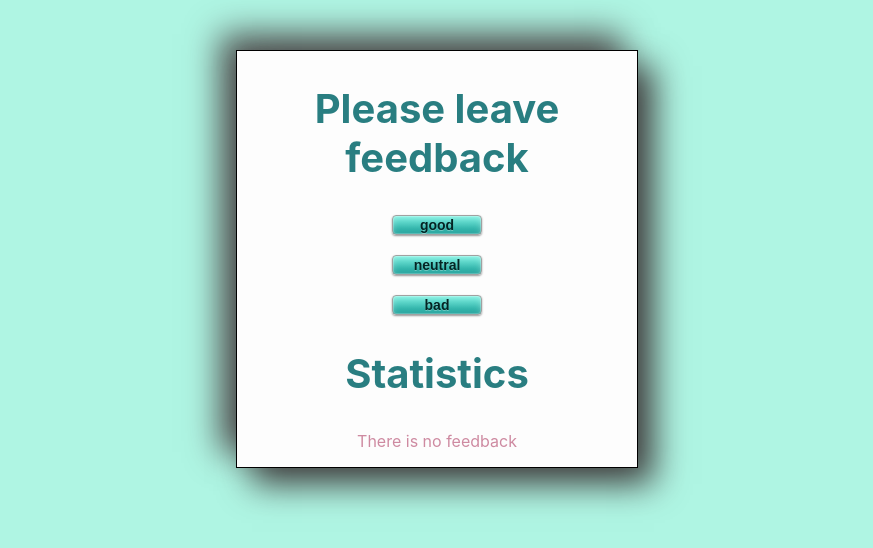
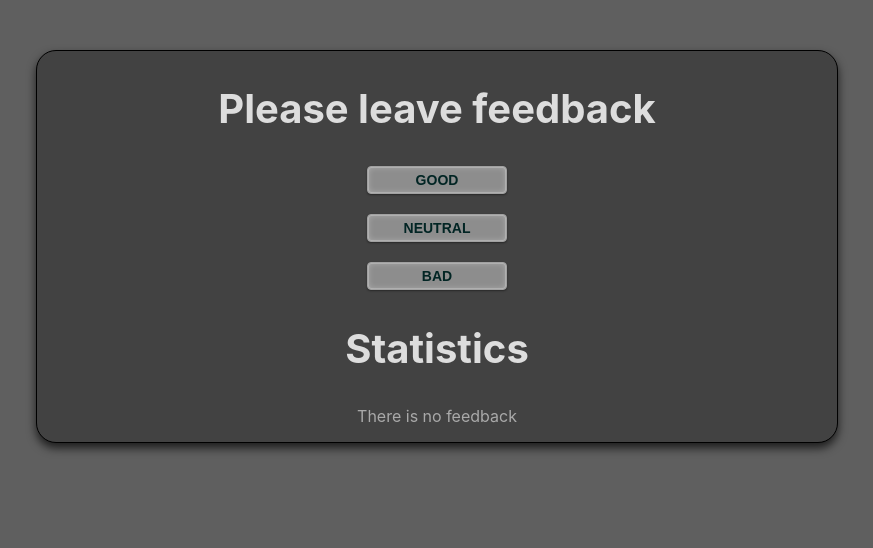
Before and after one commit to marrakeshn/goit-react-hw-02-feedback, a React (Create React App) app: page / in a window 1280 px wide. Shown: the top 548 px of the page, without its empty margins (203-1076 px from the left). Built offline with nearby package versions, Linux system fonts and the light colour scheme.

Commit message:
done feedback form
done task 3 and 4, add styles

```diff
--- a/src/components/App.jsx
+++ b/src/components/App.jsx
@@ -1,5 +1,5 @@
 import React, { Component } from 'react';
-import styles from './App.module.css';
+import style from './App.module.css';
 import Section from './Section/Section';
 import FeedbackOptions from './FeedbackOptions/FeedbackOptions';
 import Statistics from './Statistics/Statistics';
@@ -13,8 +13,8 @@ class App extends Component {
   };
 
   onLeaveFeedback = state => {
-    this.setState(previousState => ({
-      [state]: previousState[state] + 1,
+    this.setState(prevState => ({
+      [state]: prevState[state] + 1,
     }));
   };
 
@@ -33,7 +33,7 @@ class App extends Component {
     const options = Object.keys(this.state);
 
     return (
-      <div className={styles.container}>
+      <div className={style.container}>
         <Section title="Please leave feedback">
           <FeedbackOptions
             options={options}
--- a/src/components/App.module.css
+++ b/src/components/App.module.css
@@ -1,8 +1,8 @@
 .container {
     margin: 50px auto;
-    width: 400px;
-    /* padding: 10px; */
+    width: 800px;
     border: 1px solid black;
-    box-shadow: 1rem 1rem 2rem rgb(65, 64, 64), -1rem -1rem 2rem rgb(82, 81, 81);
-    background-color: rgb(253, 253, 253);
+    border-radius: 20px;
+    box-shadow: 0px 5px 10px 0px rgba(0, 0, 0, 0.7);
+    background-color: #424242;
 }
--- a/src/components/FeedbackOptions/FeedbackOptions.jsx
+++ b/src/components/FeedbackOptions/FeedbackOptions.jsx
@@ -1,5 +1,5 @@
+import style from './FeedbackOptions.module.css';
 import PropTypes from 'prop-types';
-import styles from './FeedbackOptions.module.css';
 
 const FeedbackOptions = ({ options, onLeaveFeedback }) => {
   return (
@@ -11,6 +11,7 @@ const FeedbackOptions = ({ options, onLeaveFeedback }) => {
               type="button"
               onClick={() => onLeaveFeedback(option)}
               key={option}
+              className={style.btn}
             >
               {option}
             </button>
--- a/src/components/FeedbackOptions/FeedbackOptions.module.css
+++ b/src/components/FeedbackOptions/FeedbackOptions.module.css
@@ -1,45 +1,26 @@
-button {
+.btn {
     font-size: 14px;
     text-decoration: none;
+    text-transform: uppercase;
     cursor: pointer;
     display: block;
-    width: 90px;
+    width: 140px;
     font-weight: bold;
     margin: 20px auto;
     text-align: center;
-    padding: 1px 5px;
+    padding: 5px 10px;
     color: #022524;
-    -webkit-border-radius: 4px;
-    -moz-border-radius: 4px;
     border-radius: 4px;
-    text-shadow: 0 1px 0 rgba(255, 255, 255, 0.3);
-    -webkit-box-shadow: inset 0 0 0 1px rgba(255, 255, 255, 0.2),
-        inset 0 0 6px 0 rgba(255, 255, 255, 0.3), 0 1px 2px rgba(0, 0, 0, 0.4);
-    -moz-box-shadow: inset 0 0 0 1px rgba(255, 255, 255, 0.2),
-        inset 0 0 6px 0 rgba(255, 255, 255, 0.3), 0 1px 2px rgba(0, 0, 0, 0.4);
     box-shadow: inset 0 0 0 1px rgba(255, 255, 255, 0.2),
         inset 0 0 6px 0 rgba(255, 255, 255, 0.3), 0 1px 2px rgba(0, 0, 0, 0.4);
-    background: #83f3e4;
-    background: -webkit-gradient(linear,
-            left top,
-            left bottom,
-            from(#83f3e4),
-            to(#119b94));
-    background: -webkit-linear-gradient(#83f3e4, #119b94);
-    background-image: -moz-linear-gradient(top, #f6f6f6, #119b94);
-    background-image: -moz-gradient(top, #f6f6f6, #119b94);
+    background: #8d8d8d;
     border: 1px solid #a1a1a1;
+    transition: transform .2s;
 }
 
-button:hover {
-    background: #83f3e4;
-    color: #000;
-    background: -webkit-gradient(linear,
-            left top,
-            left bottom,
-            from(#83f3e4),
-            to(#ececec));
-    background: -webkit-linear-gradient(#83f3e4, #ececec);
-    background-image: -moz-linear-gradient(top, #83f3e4, #ececec);
-    background-image: -moz-gradient(top, #83f3e4, #ececec);
+.btn:hover {
+    background: #8d8d8d;
+    color: #fff;
+    text-shadow: 0 1px 0 #000;
+    transform: scale(1.5);
 }
--- a/src/components/Notification/Notification.jsx
+++ b/src/components/Notification/Notification.jsx
@@ -1,8 +1,8 @@
+import style from './Notification.module.css';
 import PropTypes from 'prop-types';
-import styles from './Notification.module.css';
 
 const Notification = ({ message }) => {
-  return <p className={styles.title}>{message}</p>;
+  return <p className={style.title}>{message}</p>;
 };
 
 Notification.propTypes = {
--- a/src/components/Notification/Notification.module.css
+++ b/src/components/Notification/Notification.module.css
@@ -1,5 +1,5 @@
 .title {
     font-size: 16 px;
-    color: rgb(206, 138, 161);
+    color: #a9a9a9;
     text-align: center;
 }
--- a/src/components/Section/Section.jsx
+++ b/src/components/Section/Section.jsx
@@ -1,10 +1,10 @@
+import style from './Section.module.css';
 import PropTypes from 'prop-types';
-import styles from './Section.module.css';
 
 const Section = ({ title, children }) => {
   return (
-    <section className={styles.container}>
-      <h2 className={styles.title}>{title}</h2>
+    <section className={style.section}>
+      <h2 className={style.title}>{title}</h2>
       {children}
     </section>
   );
--- a/src/components/Section/Section.module.css
+++ b/src/components/Section/Section.module.css
@@ -1,5 +1,6 @@
 .title {
     font-size: 40px;
     text-align: center;
-    color: rgb(41, 126, 129);
+    color: #dddddd;
+    text-shadow: #5f5f5f;
 }
--- a/src/components/Statistics/Statistics.jsx
+++ b/src/components/Statistics/Statistics.jsx
@@ -1,18 +1,15 @@
-// eslint-disable-next-line no-unused-vars
-import styles from './Statistics.module.css';
+import style from './Statistics.module.css';
 import PropTypes from 'prop-types';
 
 const Statistics = ({ good, neutral, bad, total, positivePercentage }) => {
   return (
-        <>
-            <ul>
-                <li>Good: {good}</li>
-                <li>Neutral: {neutral}</li>
-                <li>Bad: {bad}</li>
-                <li>Total: {total}</li>
-                <li>Positive feedback: {positivePercentage}%</li>
+    <ul className={style.list}>
+      <li className={style.item}>Good: {good}</li>
+      <li className={style.item}>Neutral: {neutral}</li>
+      <li className={style.item}>Bad: {bad}</li>
+      <li className={style.item}>Total: {total}</li>
+      <li className={style.item}>Positive feedback: {positivePercentage}%</li>
     </ul>
-        </>
   );
 };
 
@@ -21,7 +18,7 @@ Statistics.propTypes = {
   neutral: PropTypes.number.isRequired,
   bad: PropTypes.number.isRequired,
   total: PropTypes.number.isRequired,
-    positivePercentage: PropTypes.number.isRequired
+  positivePercentage: PropTypes.number.isRequired,
 };
 
 export default Statistics;
--- a/src/components/Statistics/Statistics.module.css
+++ b/src/components/Statistics/Statistics.module.css
@@ -1,11 +1,13 @@
 .list {
-    background-color: rgb(201, 245, 235);
+    background-color: #a9a9a9;
     margin: 0;
     padding: 20px;
     display: flex;
     flex-direction: column;
     justify-content: center;
     align-items: center;
+    border-bottom-left-radius: 20px;
+    border-bottom-right-radius: 20px;
 }
 
 .item {
--- a/src/index.css
+++ b/src/index.css
@@ -1,14 +1,9 @@
-@import-normalize;
-
-
 body {
   margin: 0;
-  background-color: rgb(175, 245, 227);
+  background-color: #5f5f5f;
   font-family: -apple-system, BlinkMacSystemFont, 'Segoe UI', 'Roboto', 'Oxygen',
     'Ubuntu', 'Cantarell', 'Fira Sans', 'Droid Sans', 'Helvetica Neue',
     sans-serif;
-  -webkit-font-smoothing: antialiased;
-  -moz-osx-font-smoothing: grayscale;
 }
 
 code {
```
Lines whose indentation alone changed are shown as unchanged.
